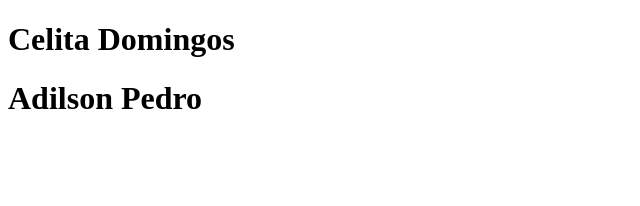
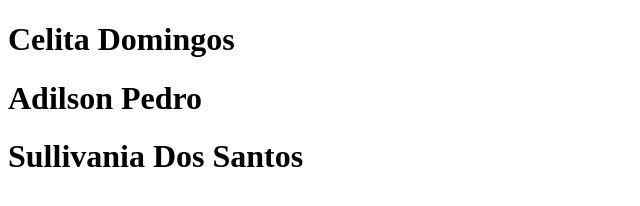
Before and after one commit to Celita22/Exemplo, a plain HTML site: page funcionarios.html in a window 1280 px wide. Shown: the whole page, without its empty margins (0-640 px from the left). Drawn offline with Linux system fonts and the light colour scheme.

Commit message:
Quarta versão

```diff
--- a/funcionarios.html
+++ b/funcionarios.html
@@ -10,6 +10,7 @@
 <body>
     <h1>Celita Domingos</h1>
     <h1>Adilson Pedro</h1>
+    <h1>Sullivania Dos Santos</h1>
 </body>
 
 </html>
```
